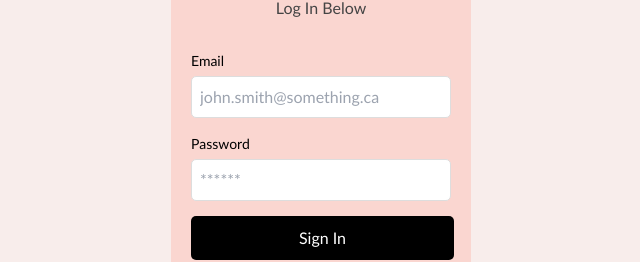
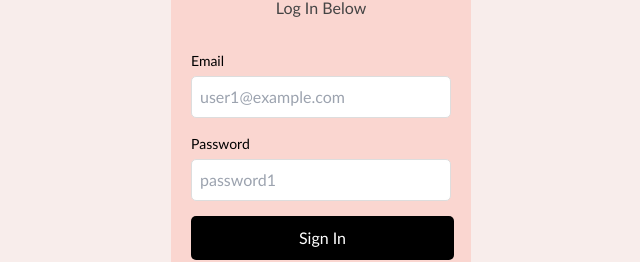
Before and after one commit to umayaush/Hackathon2024, a Next.js app in the folder my-app/: page / in a window 1280 px wide. Shown: the part 250-512 px from the top of the page, without its empty margins (319-959 px from the left). Built offline with nearby package versions, Linux system fonts and the light colour scheme; no server answers.

Commit message:
Update page.js

```diff
--- a/my-app/app/login/page.js
+++ b/my-app/app/login/page.js
@@ -43,7 +43,7 @@ function Login() {
         <input
           type="email"
           id="email"
-          placeholder="john.smith@something.ca"
+          placeholder="user1@example.com"
           value={email}
           onChange={(e) => setEmail(e.target.value)}
         />
@@ -52,7 +52,7 @@ function Login() {
         <input
           type="password"
           id="password"
-          placeholder="******"
+          placeholder="password1"
           value={password}
           onChange={(e) => setPassword(e.target.value)}
         />
```
